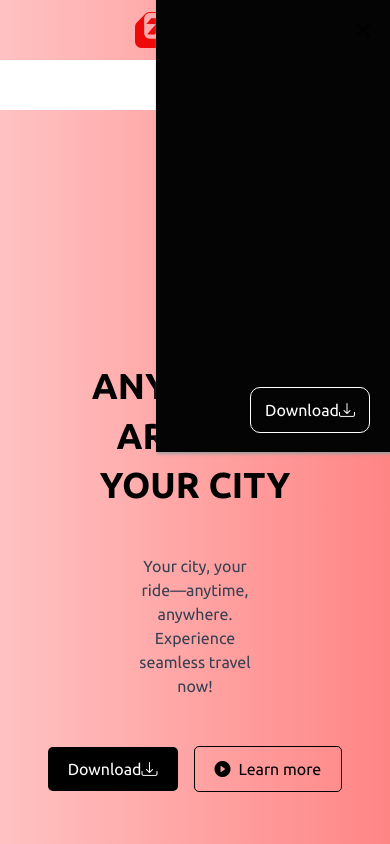
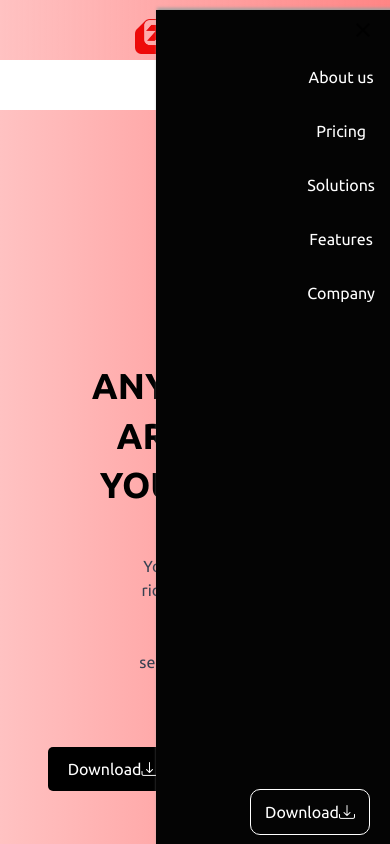
Before and after one commit to Techgenius-Systems/Tiyeni-LandingPage, a website: page index.html in a window 390 px wide. Both pictures are taken after a click on the button "menu". Shown: the top 844 px of the page. Drawn offline with nearby package versions, Linux system fonts and the light colour scheme.

Commit message:
Update index.css

```diff
--- a/css/index.css
+++ b/css/index.css
@@ -28,6 +28,7 @@ a {
     justify-content: center; /* Center horizontally */
     flex-shrink: 0;
 }
+
 #logo-container {
     box-sizing: border-box;
     width: 90px; /* Explicit width */
@@ -65,8 +66,9 @@ a {
 #hero-section {
     display: flex;
     align-items: center;
-    justify-content: center;
+
 }
+
 .logo-container {
     height: 70px; /* Adjust height */
     width: 120px;  /* Adjust width */
@@ -86,24 +88,6 @@ a {
     a {
         margin-left: 0 !important;
         justify-content: center !important;
-    }
-}
-
-.tw-object-contain {
-    object-fit: contain;
-    object-position: center; /* Make sure it centers properly */
-}
-
-.collapsible-header {
-    flex-grow: 1; /* Take up remaining space */
-    display: flex;
-    justify-content: center;
-}
-
-@media (max-width: 768px) {
-    header {
-        flex-direction: column;
-        align-items: center; /* Center items on mobile */
     }
 }
 
@@ -145,6 +129,55 @@ header > .collapsible-header{
 
 .animated-collapse{
     transition: width 0.3s ease;
+}
+
+
+  .collapse-header-items.active {
+    width: 60vw;
+    opacity: 1;
+  }
+
+.collapsible-header {
+    flex-grow: 1; /* Take up remaining space */
+    display: flex;
+    justify-content: center;
+}
+
+@media (max-width: 768px) {
+    header {
+        flex-direction: column;
+        align-items: center; /* Center items on mobile */
+        justify-content: right;
+    }
+    .logo-container {
+        margin: -1vh auto;
+    }
+    .collapsed-header-items {
+        width: 100%;
+        text-align: right;
+        padding-right: 20px; /* Adjust as needed */
+    }
+    #collapsed-header-items {
+        display: flex;
+        flex-direction: column;
+        align-items: flex-end; /* Align menu items to the right */
+    }
+
+    #collapsed-header-items div:first-child {
+        display: flex;
+        flex-direction: column;
+        align-items: flex-end; /* Ensure the links align right */
+    }
+    #collapsed-header-items {
+        transition: max-height 0.5s ease, opacity 0.5s ease;
+        overflow: hidden;
+        max-height: 0;
+        opacity: 0;
+    }
+    #collapsed-header-items.open {
+        max-height: 500px; /* Adjust this value to the max height of your menu */
+        opacity: 1;
+    }
 }
 
 
```
